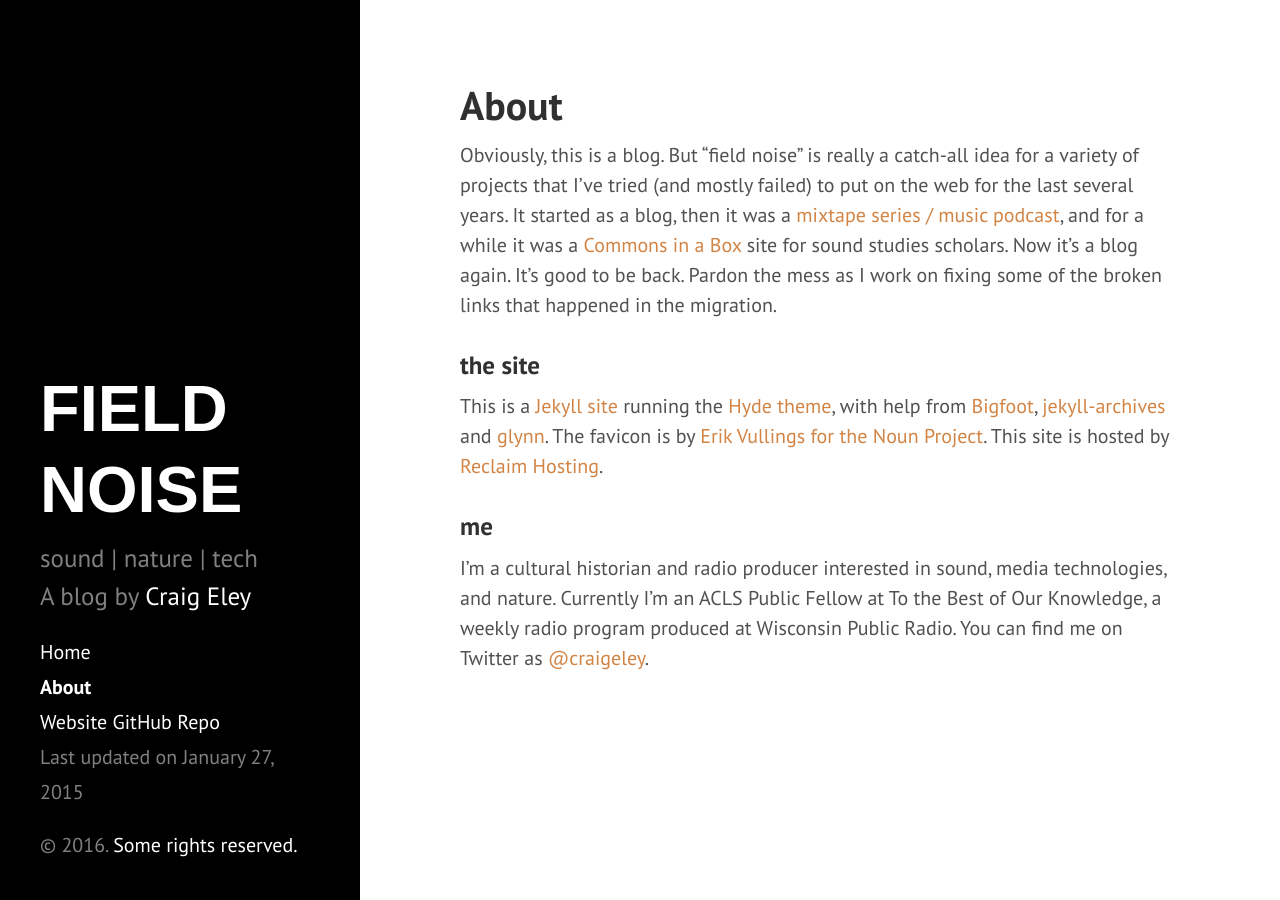
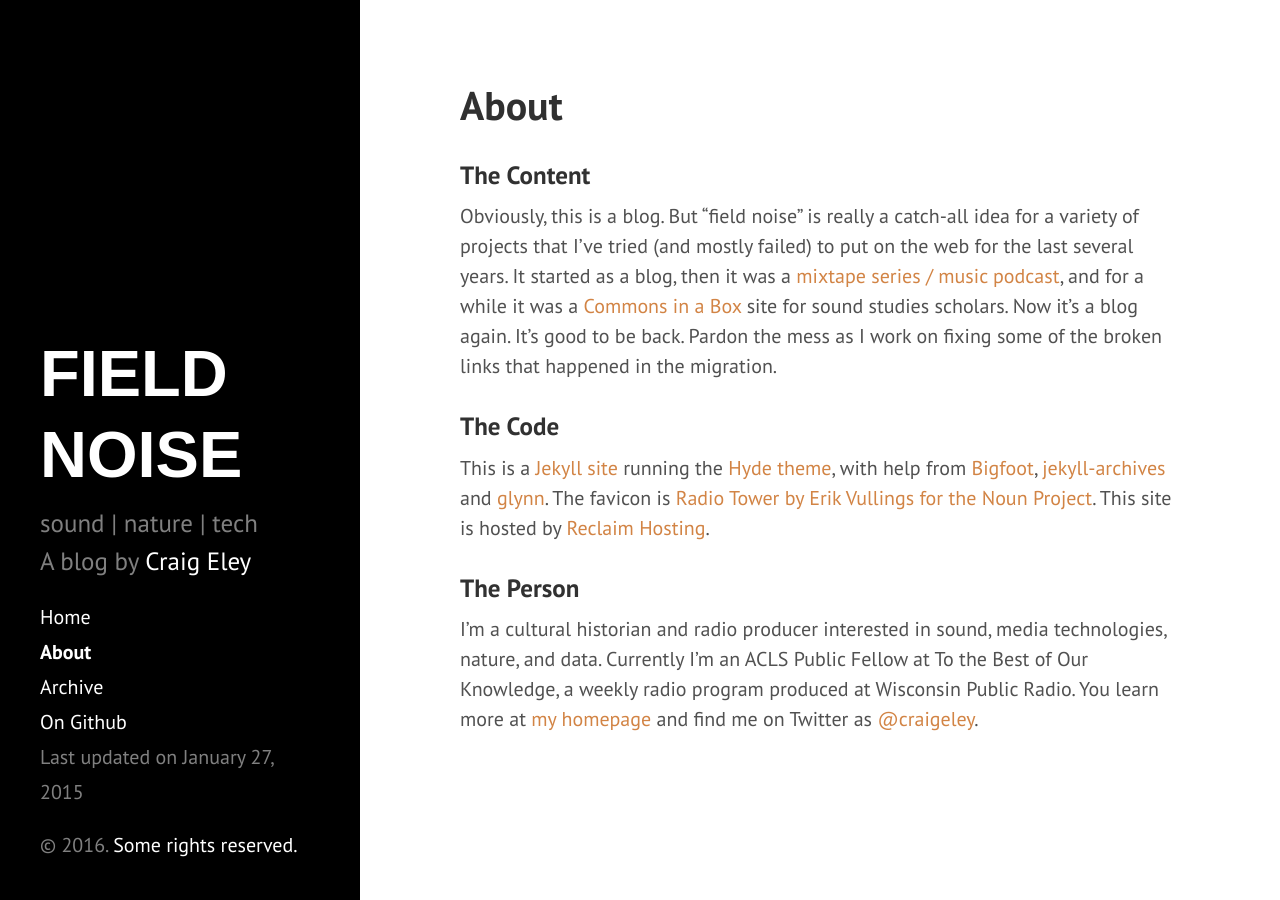
Before and after one commit to craigeley/fieldnoise-site, a Jekyll site: the page built from about.md, in a window 1280 px wide. Built offline with Jekyll 4.4.1, drawn with Linux system fonts in a browser that asks for light colours.

Commit message:
new archives and permalink fixes

```diff
--- a/_config.yml
+++ b/_config.yml
@@ -14,7 +14,7 @@
 
 author:
   name:           'Craig Eley'
-  url:            http://craigeley.github.io
+  url:            http://craigeley.com
 
 paginate:         5
 
@@ -37,9 +37,11 @@
 jekyll-archives:
   enabled:
     - tags
+    - month
   layout: 'archive'
   permalinks:
     tag: '/tagged/:name/'
+    month: '/archives/:year-:month/'
 
 
 ### Prose.io Config
--- a/_includes/sidebar.html
+++ b/_includes/sidebar.html
@@ -26,7 +26,8 @@
         {% endif %}
       {% endfor %}
 
-      <a class="sidebar-nav-item" href="{{ site.github.repo }}">Website GitHub Repo</a>
+      <a class="sidebar-nav-item" href="/archive">Archive</a>
+      <a class="sidebar-nav-item" href="{{ site.github.repo }}">On Github</a>
       <span class="sidebar-nav-item">Last updated on {{ site.posts[0].date | date: '%B %d, %Y' }}</span>
     </nav>
 
--- a/_layouts/archive.html
+++ b/_layouts/archive.html
@@ -6,7 +6,7 @@
 <ul class="posts">
   {% for post in page.posts %}
     <li>
-      <h2><a class="post-link" href="{{ post.url | prepend: site.baseurl }}">{{ post.title }}</a></h2>
+      <h2><a class="post-link" href="{{ post.url }}">{{ post.title }}</a></h2>
       <span class="post-date">{{ post.date | date: "%b %-d, %Y" }}</span>
     </li>
   {% endfor %}
--- a/about.md
+++ b/about.md
@@ -3,10 +3,11 @@
 title: About
 ---
 
+### The Content
 Obviously, this is a blog. But "field noise" is really a catch-all idea for a variety of projects that I've tried (and mostly failed) to put on the web for the last several years. It started as a blog, then it was a [mixtape series / music podcast](https://soundcloud.com/craigeley/sets/field-noise-mixes), and for a while it was a [Commons in a Box](http://commonsinabox.org) site for sound studies scholars. Now it's a blog again. It's good to be back. Pardon the mess as I work on fixing some of the broken links that happened in the migration.
 
-### the site
-This is a [Jekyll site](http://jekyllrb.com) running the [Hyde theme](http://hyde.getpoole.com), with help from [Bigfoot](http://www.bigfootjs.com), [jekyll-archives](https://github.com/jekyll/jekyll-archives) and [glynn](https://github.com/dmathieu/glynn). The favicon is by [Erik Vullings for the Noun Project](https://thenounproject.com/term/radio-tower/24070/). This site is hosted by [Reclaim Hosting](https://reclaimhosting.com).
+### The Code
+This is a [Jekyll site](http://jekyllrb.com) running the [Hyde theme](http://hyde.getpoole.com), with help from [Bigfoot](http://www.bigfootjs.com), [jekyll-archives](https://github.com/jekyll/jekyll-archives) and [glynn](https://github.com/dmathieu/glynn). The favicon is  [Radio Tower by Erik Vullings for the Noun Project](https://thenounproject.com/term/radio-tower/24070/). This site is hosted by [Reclaim Hosting](https://reclaimhosting.com).
 
-### me
-I'm a cultural historian and radio producer interested in sound, media technologies, and nature. Currently I'm an ACLS Public Fellow at To the Best of Our Knowledge, a weekly radio program produced at Wisconsin Public Radio. You can find me on Twitter as [@craigeley](https://twitter.com/craigeley).
+### The Person
+I'm a cultural historian and radio producer interested in sound, media technologies, nature, and data. Currently I'm an ACLS Public Fellow at To the Best of Our Knowledge, a weekly radio program produced at Wisconsin Public Radio. You learn more at [my homepage](http://craigeley.com) and find me on Twitter as [@craigeley](https://twitter.com/craigeley).
```
Also changed, not shown: _layouts/archive-all.html (added, +13 -0 lines), archive.md (added, +4 -0 lines).
